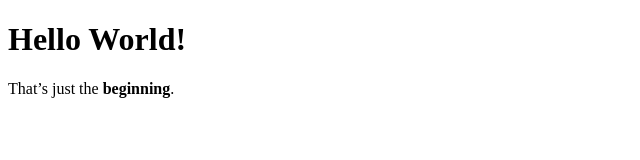
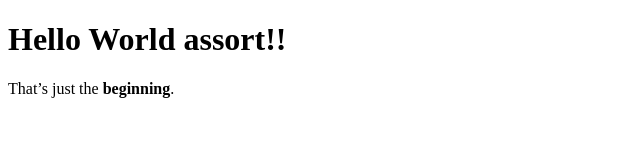
Before and after one commit to Bilashos/primoesercizio, a plain HTML site: page index.html in a window 1280 px wide. Shown: the whole page, without its empty margins (0-640 px from the left). Drawn offline with Linux system fonts and the light colour scheme.

Commit message:
Update index.html

```diff
--- a/index.html
+++ b/index.html
@@ -7,7 +7,7 @@
     <title>Document</title>
 </head>
 <body>
-    <h1>Hello World!</h1>
+    <h1>Hello World assort!!</h1>
     <p>That’s just the <strong>beginning</strong>.</p>
 </body>
 </html>
```
